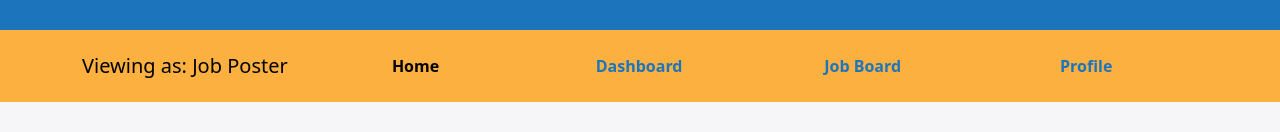
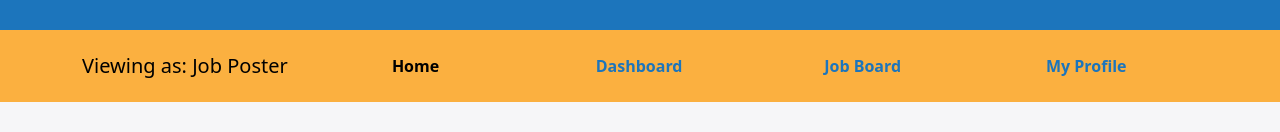
Before and after one commit to leweenie/COMP231-402-TEAM1, a React (Vite) app in the folder client/: page / in a window 1280 px wide. Shown: the part 174-306 px from the top of the page. Built offline with nearby package versions, Linux system fonts and the light colour scheme.

Commit message:
nav profile name - fave only displays for heroes

```diff
--- a/client/src/components/NavBar.jsx
+++ b/client/src/components/NavBar.jsx
@@ -15,7 +15,7 @@ const NavBar = () => {
             <Nav.Link as={NavLink} to="/">Home</Nav.Link>
             <Nav.Link as={NavLink} to="/dashboard">Dashboard</Nav.Link>
             <Nav.Link as={NavLink} to="/job-board">Job Board</Nav.Link>
-            <Nav.Link as={NavLink} to="/profile">Profile</Nav.Link>
+            <Nav.Link as={NavLink} to="/profile">My Profile</Nav.Link>
           </Nav>
         </Navbar.Collapse>
       </Container>
--- a/client/src/components/UserProfile.jsx
+++ b/client/src/components/UserProfile.jsx
@@ -92,7 +92,7 @@ const UserProfile = (props) => {
                                 <Button onClick={() => setShowReviewForm(!showReviewForm)}>
                                     { showReviewForm ? 'Cancel Review' : 'Write a Review' }
                                 </Button>
-                                <FaveButton isFavourite={isFavourite} addFavourite={addFavourite} />
+                                {user.role == 'superhero' ? <FaveButton isFavourite={isFavourite} addFavourite={addFavourite} /> : null}
                             </div>
                         )}
                     </div>
@@ -106,7 +106,6 @@ const UserProfile = (props) => {
 
 const FaveButton = (props) => {
     const { isFavourite, addFavourite } = props
-
 
     if (isFavourite)
         return (
```
